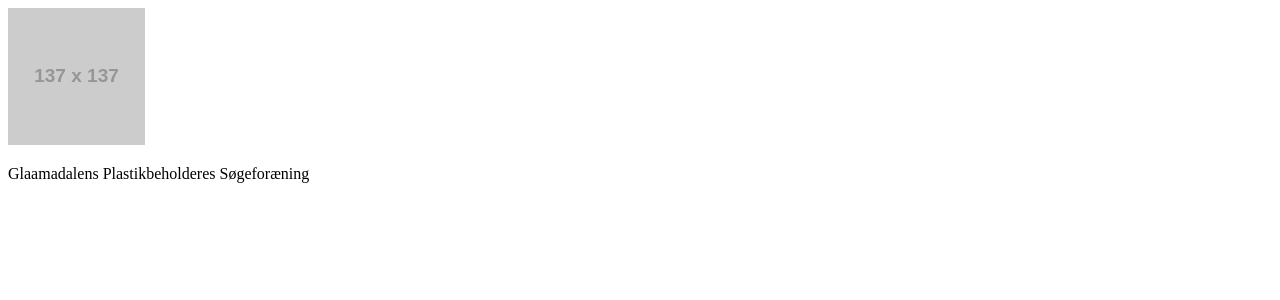
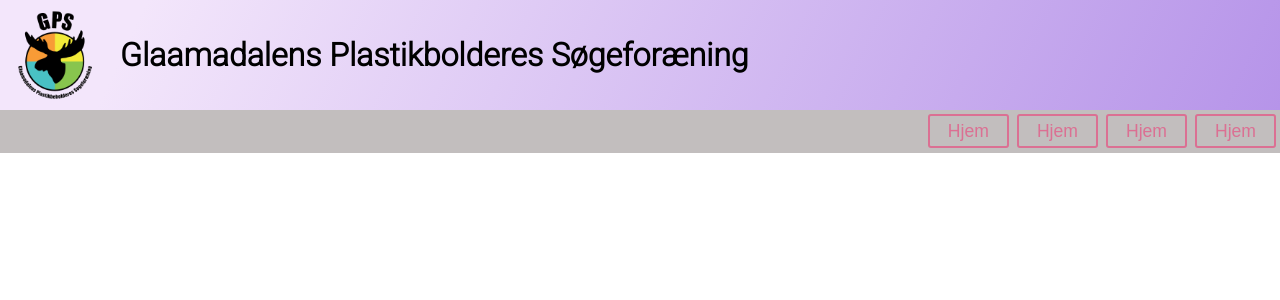
Before and after one commit to OleTjernstad/gps.cms, a Next.js app: page / in a window 1280 px wide. Shown: the top 300 px of the page. Built offline with nearby package versions, Linux system fonts and the light colour scheme.

Commit message:
layout header and navbar

```diff
--- /dev/null
+++ b/components/button.tsx
@@ -0,0 +1,21 @@
+import styled from "styled-components";
+
+const ButtonElem = styled.button`
+  background: transparent;
+  border-radius: 3px;
+  border: 2px solid palevioletred;
+  color: palevioletred;
+  margin: 0.25em 0.25em;
+  padding: 0.25em 1em;
+  font-size: 1.1rem;
+
+  &:hover {
+    filter: brightness(60%);
+  }
+`;
+interface ButtonProps {
+  children: string;
+}
+export const Button = ({ children }: ButtonProps) => {
+  return <ButtonElem>{children}</ButtonElem>;
+};
--- /dev/null
+++ b/layouts/blog.tsx
@@ -0,0 +1,12 @@
+import { Header } from "./blog/header";
+import { Navbar } from "./blog/navbar";
+import styled from "styled-components";
+
+export const Blog = () => {
+  return (
+    <>
+      <Header />
+      <Navbar />
+    </>
+  );
+};
--- /dev/null
+++ b/layouts/blog/header.tsx
@@ -0,0 +1,49 @@
+import Image from "next/image";
+import Logo from "../../public/logo.png";
+import styled from "styled-components";
+
+const HeaderElem = styled.header`
+  background: linear-gradient(
+    115deg,
+    rgba(243, 230, 251, 1) 11%,
+    rgba(182, 148, 233, 1) 100%
+  );
+  width: 100%;
+  top: 0px;
+`;
+
+const HeaderContainer = styled.div`
+  display: flex;
+  flex-direction: row;
+  align-items: center;
+`;
+
+const LogoBlock = styled.div`
+  margin: 10px;
+  position: relative;
+  width: 90px;
+  height: 90px;
+`;
+
+const TitleBlock = styled.div`
+  padding-left: 10px;
+`;
+
+const Title = styled.h1`
+  font-weight: 900;
+`;
+
+export const Header = () => {
+  return (
+    <HeaderElem>
+      <HeaderContainer>
+        <LogoBlock>
+          <Image layout="fill" src={Logo} alt="logo" />
+        </LogoBlock>
+        <TitleBlock>
+          <Title>Glaamadalens Plastikbolderes Søgeforæning</Title>
+        </TitleBlock>
+      </HeaderContainer>
+    </HeaderElem>
+  );
+};
--- /dev/null
+++ b/layouts/blog/navbar.tsx
@@ -0,0 +1,20 @@
+import { Button } from "../../components/button";
+import styled from "styled-components";
+
+const NavbarElem = styled.nav`
+  background-color: #c2bebe;
+  display: flex;
+  flex-direction: row;
+  justify-content: end;
+`;
+
+export const Navbar = () => {
+  return (
+    <NavbarElem>
+      <Button>Hjem</Button>
+      <Button>Hjem</Button>
+      <Button>Hjem</Button>
+      <Button>Hjem</Button>
+    </NavbarElem>
+  );
+};
--- a/package.json
+++ b/package.json
@@ -20,6 +20,7 @@
     "@types/node": "17.0.41",
     "@types/react": "18.0.12",
     "@types/react-dom": "18.0.5",
+    "@types/styled-components": "^5.1.25",
     "eslint": "8.17.0",
     "eslint-config-next": "12.1.6",
     "typescript": "4.7.3"
--- a/pages/_app.tsx
+++ b/pages/_app.tsx
@@ -1,8 +1,15 @@
-import '../styles/globals.css'
-import type { AppProps } from 'next/app'
+import "../styles/globals.css";
+
+import type { AppProps } from "next/app";
+import { ThemeProvider } from "styled-components";
+import { lightTheme } from "../styles/lightTheme";
 
 function MyApp({ Component, pageProps }: AppProps) {
-  return <Component {...pageProps} />
+  return (
+    <ThemeProvider theme={lightTheme}>
+      <Component {...pageProps} />
+    </ThemeProvider>
+  );
 }
 
-export default MyApp
+export default MyApp;
--- a/pages/index.tsx
+++ b/pages/index.tsx
@@ -1,23 +1,14 @@
-import Container from "../components/container";
+import { Blog } from "../layouts/blog";
 import Head from "next/head";
-import Layout from "../layouts/blog";
 import type { NextPage } from "next";
 
 const Home: NextPage = () => {
   return (
     <>
       <Head>
-        <title>Next.js Blog Example</title>
+        <title>Glaamadalen</title>
       </Head>
-      <div className="flex w-full space-x-12 items-end justify-end pl-8 pr-16 pt-5 pb-6 bg-gray-300">
-        <img
-          className="w-36 h-full"
-          src="https://via.placeholder.com/137x137"
-        />
-        <p className="text-4xl" style={{ height: 102 }}>
-          Glaamadalens Plastikbeholderes Søgeforæning
-        </p>
-      </div>
+      <Blog></Blog>
     </>
   );
 };
--- a/styles/globals.css
+++ b/styles/globals.css
@@ -1,3 +1,6 @@
-@tailwind base;
-@tailwind components;
-@tailwind utilities;
+@import url('https://fonts.googleapis.com/css2?family=Roboto:wght@100;300&display=swap');
+
+body {
+    margin: 0;
+    font-family: 'Roboto', sans-serif;
+}
--- /dev/null
+++ b/styles/lightTheme.ts
@@ -0,0 +1,30 @@
+export const lightTheme = {
+  colors: {
+    custom: "#444",
+    yellow: "yellow",
+  },
+  buttons: {
+    primary: {
+      color: "white",
+      backgroundColor: "blue",
+    },
+    secondary: {
+      color: "white",
+      backgroundColor: "green",
+    },
+  },
+  buttonSizes: {
+    small: {
+      fontSize: "15px",
+      padding: `7px 15px`,
+    },
+    medium: {
+      fontSize: "18px",
+      padding: `9px 20px`,
+    },
+    large: {
+      fontSize: "22px",
+      padding: `15px 30px`,
+    },
+  },
+};
```
Also changed, not shown: public/logo.png (added), 1 other file (tests, documents, lock files or other folders).
